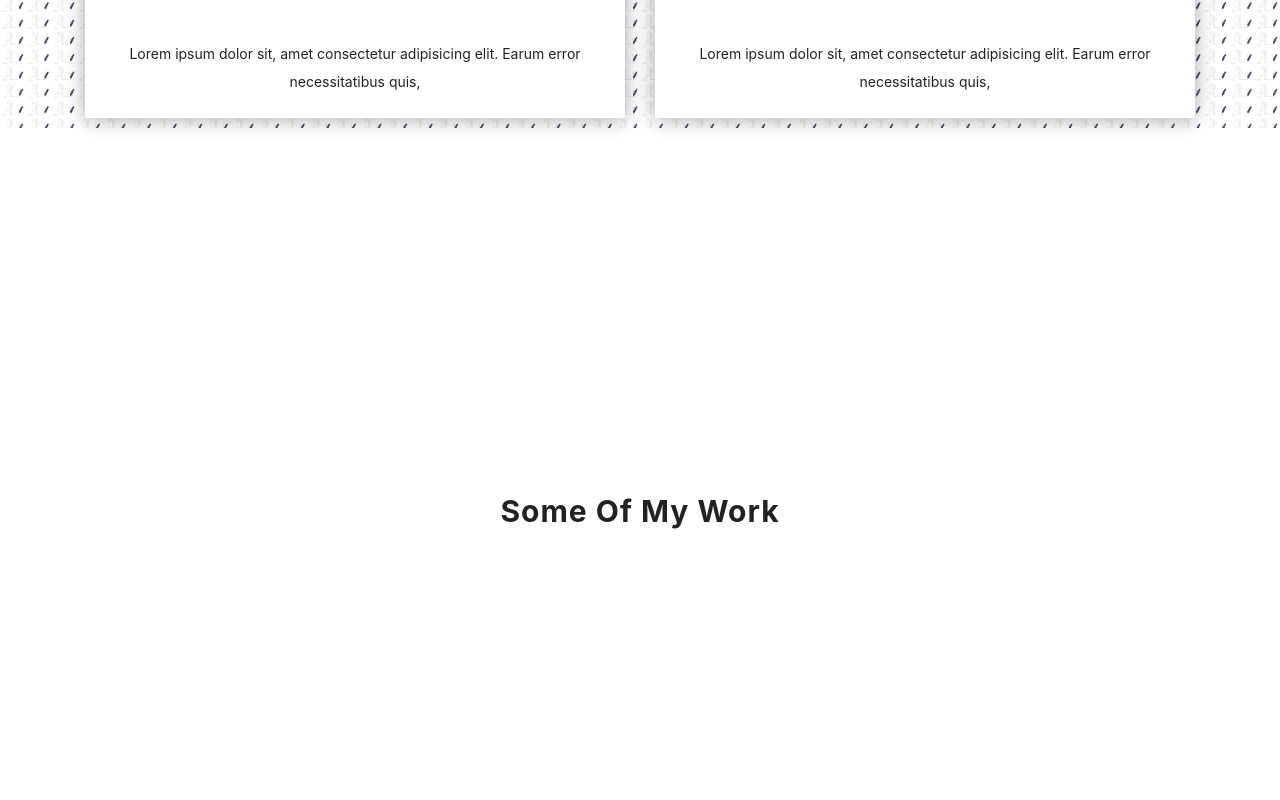
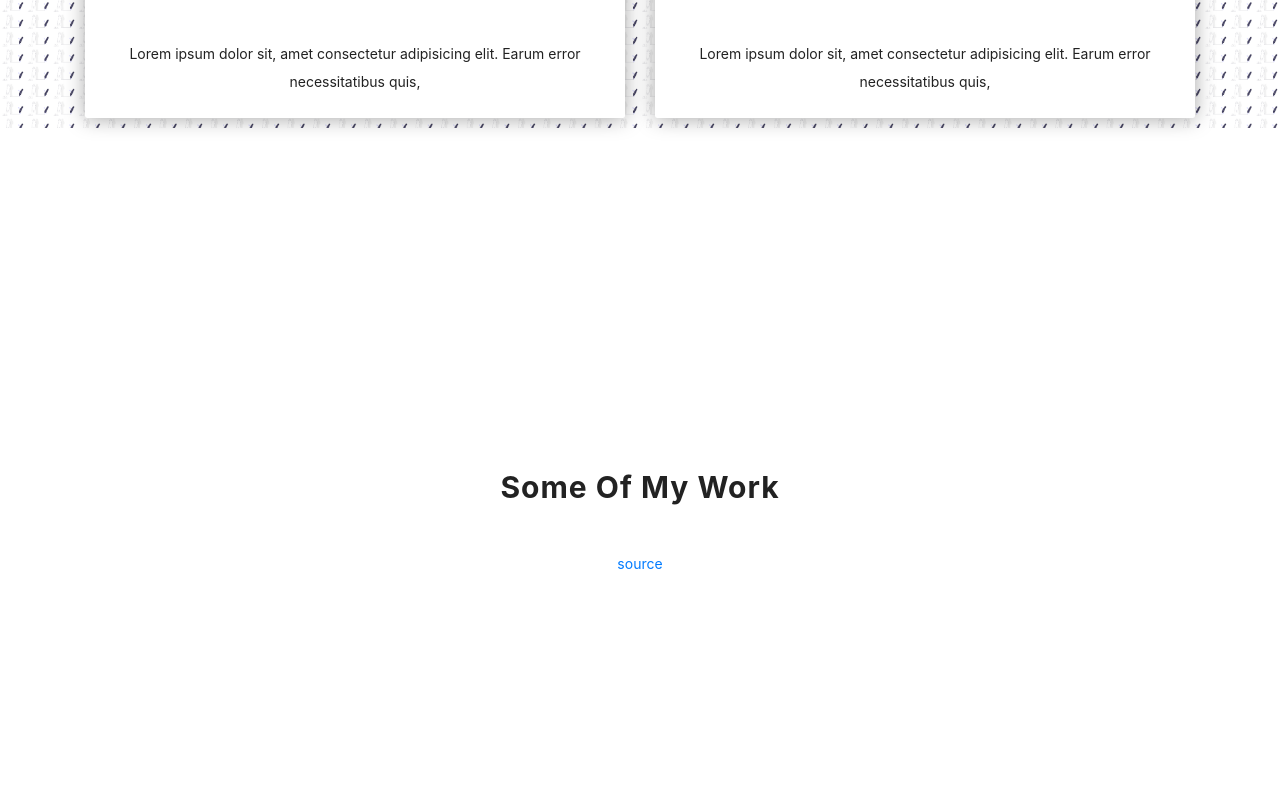
Before and after one commit to The-macharia/react-portfolio, a React (Create React App) app: page / in a window 1280 px wide. Shown: the part 2280-3080 px from the top of the page. Built offline with nearby package versions, Linux system fonts and the light colour scheme.

Commit message:
feat:add projects

```diff
--- a/src/components/Card.js
+++ b/src/components/Card.js
@@ -58,3 +58,23 @@
     </div>
   </CardDiv>
 );
+
+export const ProjectCard = (props) => {
+  return (
+    <div className="card">
+      <div className="card__image">{props.image}</div>
+      <div className="card__cta">
+        {Object.values(props.cta).map((ct) => (
+          <a
+            href={ct.url}
+            key={ct.url}
+            rel="noopener noreferrer"
+            target="_blank"
+          >
+            {ct.icon}
+          </a>
+        ))}
+      </div>
+    </div>
+  );
+};
--- a/src/containers/Contact.js
+++ b/src/containers/Contact.js
@@ -116,7 +116,7 @@
     for (let item in this.state.form) {
       items.push(item);
     }
-    const mail = items.map((item) => item);
+    // const mail = items.map((item) => item);
     console.log(items);
   };
 
--- a/src/containers/Projects.js
+++ b/src/containers/Projects.js
@@ -1,13 +1,30 @@
-import React from "react";
+import React, { Component } from "react";
 import "bootstrap/dist/css/bootstrap.css";
 import Heading from "../components/Heading";
+import { ProjectCard } from "../components/Card";
 
-const Projects = () => {
-  return (
-    <section id="projects">
-      <Heading title="Some Of My Work" mb="3rem" />
-    </section>
-  );
-};
+class Projects extends Component {
+  state = {
+    projects: {
+      mine: {
+        name: "Personal Portfolio",
+        cta: { link: { url: "the-macharia.web.app", icon: "source" } },
+        details: "lorem",
+      },
+    },
+  };
+  render() {
+    const projects = Object.entries(this.state.projects).map((project) => (
+      <ProjectCard key={project[0]} cta={project[1].cta} />
+    ));
+
+    return (
+      <section id="projects">
+        <Heading title="Some Of My Work" mb="3rem" />
+        <div className="container">{projects}</div>
+      </section>
+    );
+  }
+}
 
 export default Projects;
--- a/src/index.css
+++ b/src/index.css
@@ -1,29 +1,3 @@
-/* body {
-  margin: 0;
-  font-family: -apple-system, BlinkMacSystemFont, "Segoe UI", "Roboto", "Oxygen",
-    "Ubuntu", "Cantarell", "Fira Sans", "Droid Sans", "Helvetica Neue",
-    sans-serif;
-  -webkit-font-smoothing: antialiased;
-  -moz-osx-font-smoothing: grayscale;
-  box-sizing: border-box;
-  padding: 0;
-  margin: 0;
-  font-size: 1.4rem;
-  line-height: 200% !important;
-}
-
-html {
-  font-size: 62.5%;
-  scroll-behavior: smooth;
-}
-
-
-section,
-header,
-.container {
-  min-height: 100vh !important;
-  position: relative;
-} */
 .valid::after {
   content: "&radic;";
   position: absolute;
@@ -34,3 +8,15 @@
 
   transform: translateY(-50%);
 }
+
+.card__image {
+}
+
+.card__cta {
+  display: flex;
+  justify-content: center;
+}
+.card__cta a {
+  padding: 1rem;
+  text-decoration: none;
+}
```
